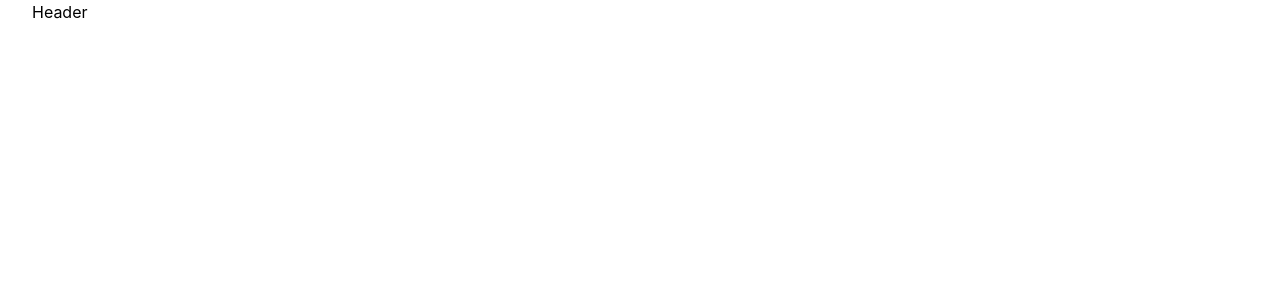
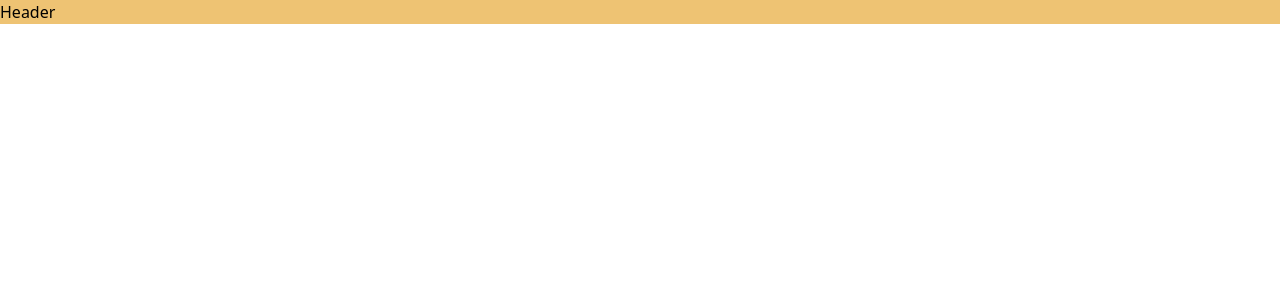
Before and after one commit to upiw256/AppMargaasih, a Next.js app: page / in a window 1280 px wide. Shown: the top 300 px of the page. Built offline with nearby package versions, Linux system fonts and the light colour scheme.

Commit message:
membuat header

```diff
--- a/pages/index.js
+++ b/pages/index.js
@@ -4,13 +4,14 @@ import styles from '../styles/Home.module.css'
 
 export default function Home() {
   return (
-    <div className={styles.container}>
-      <Head>
-        <title>SMAN 1 Margaasih</title>
-        <meta name="description" content="aplikasi SMAN 1 Margaasih" />
-        <link rel="icon" href="/favicon.ico" />
-      </Head>
-      <div><h1>Header</h1></div>
-    </div>
+    <>
+
+    <Head>
+      <title>SMAN 1 Margaasih</title>
+      <meta name="description" content="aplikasi SMAN 1 Margaasih" />
+      <link rel="icon" href="/favicon.ico" />
+    </Head>
+    <div className='bg-utama'><h1>Header</h1></div>
+    </>
   )
 }
--- a/styles/globals.css
+++ b/styles/globals.css
@@ -2,18 +2,7 @@
 @tailwind components;
 @tailwind utilities;
 html,
-body {
+body{
+  margin: 0;
   padding: 0;
-  margin: 0;
-  font-family: -apple-system, BlinkMacSystemFont, Segoe UI, Roboto, Oxygen,
-    Ubuntu, Cantarell, Fira Sans, Droid Sans, Helvetica Neue, sans-serif;
 }
-
-a {
-  color: inherit;
-  text-decoration: none;
-}
-
-* {
-  box-sizing: border-box;
-}
--- a/tailwind.config.js
+++ b/tailwind.config.js
@@ -2,7 +2,13 @@ module.exports = {
   content: ["./pages/**/*.{js,ts,jsx,tsx}",
   "./components/**/*.{js,ts,jsx,tsx}",],
   theme: {
-    extend: {},
+    extend: {
+      colors:{
+        utama: "#EEC373",
+        kedua: "#CA965C",
+        ketiga: "#876445"
+      }
+    },
   },
   plugins: [],
 }
```
